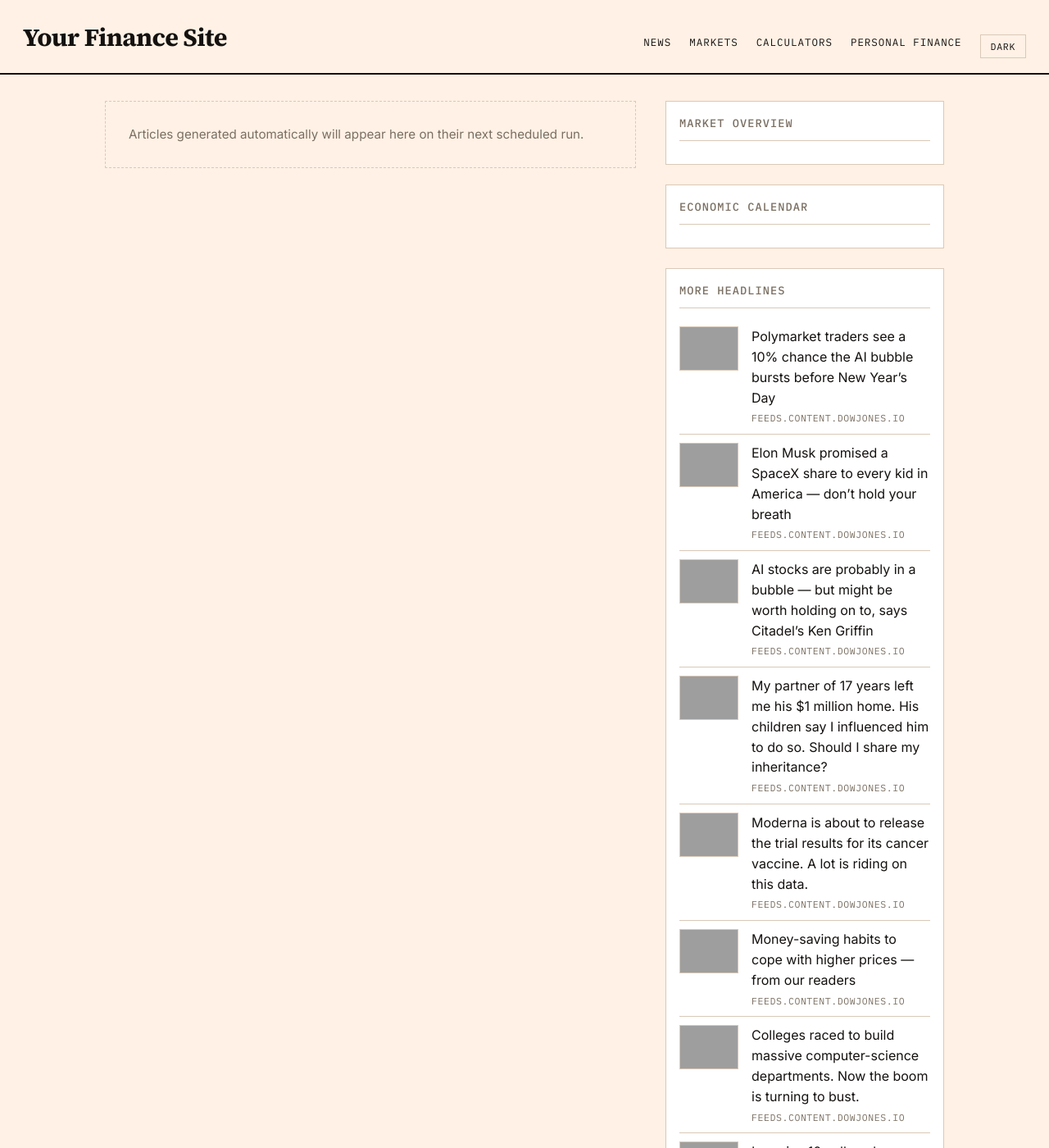
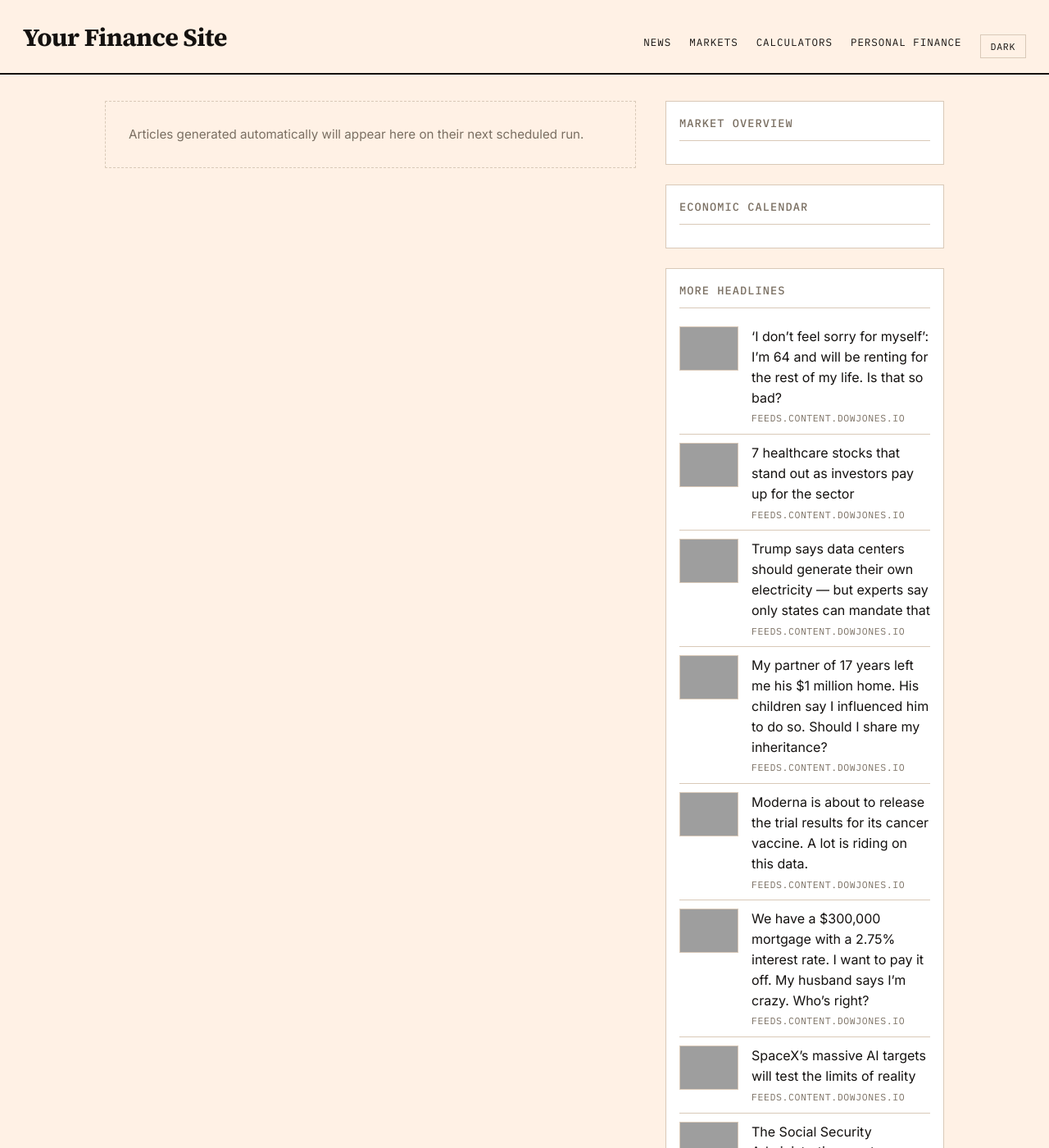
Before and after one commit to GlobTechCo/globtechco.github.io, a Jekyll site: the page built from index.html, in a window 1280 px wide and 1400 px high, cut to the strip 0-1400 px from the top of the window. Shown: the whole strip at 82% size. Built offline with Jekyll 4.4.1, drawn with Linux system fonts in a browser that asks for light colours; a script that is not in the unit is left out; the list of posts is cut into pages by our own code; some of the changed text lies outside the part shown; grey boxes are pictures that could not be loaded.

Commit message:
Auto-content update 2026-10-21

```diff
--- a/_data/aggregator.yml
+++ b/_data/aggregator.yml
@@ -1,50 +1,50 @@
-- title: "Polymarket traders see a 10% chance the AI bubble bursts before New Year\u2019s Day"
-  link: "https://www.marketwatch.com/story/polymarket-traders-see-a-10-chance-the-ai-bubble-bursts-before-new-years-day-ad33258b?mod=mw_rss_topstories"
+- title: "\u2018I don\u2019t feel sorry for myself\u2019: I\u2019m 64 and will be renting for the rest of my life. Is that so bad?"
+  link: "https://www.marketwatch.com/story/my-husband-suffered-a-massive-stroke-at-53-im-64-and-will-rent-for-the-rest-of-my-life-but-im-still-hopeful-46bd6ce9?mod=mw_rss_topstories"
   source: "feeds.content.dowjones.io"
-  pubdate: "Wed, 21 Oct 2026 15:59:00 GMT"
-  image: "https://images.mktw.net/im-57386204"
-- title: "Elon Musk promised a SpaceX share to every kid in America \u2014 don\u2019t hold your breath"
-  link: "https://www.marketwatch.com/story/elon-musk-promised-a-spacex-share-to-every-kid-in-america-dont-hold-your-breath-d6572cdf?mod=mw_rss_topstories"
+  pubdate: "Wed, 21 Oct 2026 21:00:00 GMT"
+  image: "https://images.mktw.net/im-27247005"
+- title: "7 healthcare stocks that stand out as investors pay up for the sector"
+  link: "https://www.marketwatch.com/story/7-healthcare-stocks-that-stand-out-as-investors-pay-up-for-the-sector-d9b0c173?mod=mw_rss_topstories"
   source: "feeds.content.dowjones.io"
-  pubdate: "Wed, 21 Oct 2026 15:50:00 GMT"
-  image: "https://images.mktw.net/im-21652349"
-- title: "AI stocks are probably in a bubble \u2014 but might be worth holding on to, says Citadel\u2019s Ken Griffin"
-  link: "https://www.marketwatch.com/story/ai-stocks-are-probably-in-a-bubble-but-might-be-worth-holding-onto-says-citadels-ken-griffin-87f535ce?mod=mw_rss_topstories"
+  pubdate: "Wed, 21 Oct 2026 20:59:00 GMT"
+  image: "https://images.mktw.net/im-71455519"
+- title: "Trump says data centers should generate their own electricity \u2014 but experts say only states can mandate that"
+  link: "https://www.marketwatch.com/story/trump-says-data-centers-should-generate-their-own-electricity-but-experts-say-only-states-can-mandate-that-415dcaad?mod=mw_rss_topstories"
   source: "feeds.content.dowjones.io"
-  pubdate: "Wed, 21 Oct 2026 15:27:00 GMT"
-  image: "https://images.mktw.net/im-80048828"
+  pubdate: "Wed, 21 Oct 2026 20:37:00 GMT"
+  image: "https://images.mktw.net/im-03800189"
 - title: "My partner of 17 years left me his $1 million home. His children say I influenced him to do so. Should I share my inheritance?"
   link: "https://www.marketwatch.com/story/my-unmarried-partner-of-17-years-left-me-his-1-1-million-home-his-three-children-are-livid-should-i-share-my-inheritance-a11d593d?mod=mw_rss_topstories"
   source: "feeds.content.dowjones.io"
-  pubdate: "Wed, 21 Oct 2026 15:15:00 GMT"
+  pubdate: "Wed, 21 Oct 2026 20:31:00 GMT"
   image: "https://images.mktw.net/im-96138879"
 - title: "Moderna is about to release the trial results for its cancer vaccine. A lot is riding on this data."
   link: "https://www.marketwatch.com/story/moderna-is-about-to-release-the-trial-results-for-its-cancer-vaccine-a-lot-is-riding-on-this-data-ccbf8c9c?mod=mw_rss_topstories"
   source: "feeds.content.dowjones.io"
-  pubdate: "Wed, 21 Oct 2026 15:00:00 GMT"
+  pubdate: "Wed, 21 Oct 2026 20:18:00 GMT"
   image: "https://images.mktw.net/im-14131970"
-- title: "Money-saving habits to cope with higher prices \u2014 from our readers"
-  link: "https://www.marketwatch.com/story/money-saving-hacks-to-cope-with-higher-prices-from-our-readers-a092767e?mod=mw_rss_topstories"
+- title: "We have a $300,000 mortgage with a 2.75% interest rate. I want to pay it off. My husband says I\u2019m crazy. Who\u2019s right?"
+  link: "https://www.marketwatch.com/story/we-have-a-300-000-mortgage-with-a-2-75-interest-rate-i-want-to-pay-it-off-my-husband-says-im-crazy-whos-right-4ed15226?mod=mw_rss_topstories"
   source: "feeds.content.dowjones.io"
-  pubdate: "Wed, 21 Oct 2026 14:49:00 GMT"
-  image: "https://images.mktw.net/im-66111298"
-- title: "Colleges raced to build massive computer-science departments. Now the boom is turning to bust."
-  link: "https://www.marketwatch.com/story/colleges-raced-to-build-massive-computer-science-departments-now-the-boom-is-turning-to-bust-692cfe37?mod=mw_rss_topstories"
+  pubdate: "Wed, 21 Oct 2026 20:15:00 GMT"
+  image: "https://images.mktw.net/im-37061158"
+- title: "SpaceX\u2019s massive AI targets will test the limits of reality"
+  link: "https://www.marketwatch.com/story/spacexs-massive-ai-targets-will-test-the-limits-of-reality-4f23a624?mod=mw_rss_topstories"
   source: "feeds.content.dowjones.io"
-  pubdate: "Wed, 21 Oct 2026 14:46:00 GMT"
-  image: "https://images.mktw.net/im-39955150"
-- title: "I receive 10 calls a day promising me $15,000 loans at 8% interest. Are these legitimate offers?"
-  link: "https://www.marketwatch.com/story/im-naturally-skeptical-i-receive-10-calls-a-day-offering-me-15-000-loans-at-8-interest-is-this-a-scam-825c3431?mod=mw_rss_topstories"
+  pubdate: "Wed, 21 Oct 2026 20:15:00 GMT"
+  image: "https://images.mktw.net/im-89434829"
+- title: "The Social Security Administration wants more babies signed up for \u2018Trump accounts.\u2019 But there\u2019s still a catch."
+  link: "https://www.marketwatch.com/story/the-social-security-administration-wants-more-babies-signed-up-for-trump-accounts-but-theres-still-a-catch-4096f16e?mod=mw_rss_topstories"
   source: "feeds.content.dowjones.io"
-  pubdate: "Wed, 21 Oct 2026 14:45:00 GMT"
-  image: "https://images.mktw.net/im-04384503"
-- title: "Time for a Micron mindset shift? Here\u2019s how to navigate the new AI landscape."
-  link: "https://www.marketwatch.com/story/time-for-a-micron-mindset-shift-heres-how-to-navigate-the-new-ai-landscape-09395ac8?mod=mw_rss_topstories"
+  pubdate: "Wed, 21 Oct 2026 20:01:00 GMT"
+  image: "https://images.mktw.net/im-00292967"
+- title: "\u2018Super\u2019 El Ni\u00f1o may soon make your coffee super expensive"
+  link: "https://www.marketwatch.com/story/super-el-nino-risks-driving-up-the-price-of-your-caffeine-fix-bb1d58b1?mod=mw_rss_topstories"
   source: "feeds.content.dowjones.io"
-  pubdate: "Wed, 21 Oct 2026 14:33:00 GMT"
-  image: "https://images.mktw.net/im-63116555"
-- title: "\u2018I don\u2019t feel sorry for myself\u2019: I\u2019m 64 and will be renting for the rest of my life. Is that so bad?"
-  link: "https://www.marketwatch.com/story/my-husband-suffered-a-massive-stroke-at-53-im-64-and-will-rent-for-the-rest-of-my-life-but-im-still-hopeful-46bd6ce9?mod=mw_rss_topstories"
+  pubdate: "Wed, 21 Oct 2026 19:24:00 GMT"
+  image: "https://images.mktw.net/im-52843333"
+- title: "Medicare is a bargain. What America can\u2019t afford is private health insurance."
+  link: "https://www.marketwatch.com/story/medicare-is-a-bargain-what-america-cant-afford-is-private-health-insurance-8a834023?mod=mw_rss_topstories"
   source: "feeds.content.dowjones.io"
-  pubdate: "Wed, 21 Oct 2026 14:15:00 GMT"
-  image: "https://images.mktw.net/im-27247005"
+  pubdate: "Wed, 21 Oct 2026 16:34:00 GMT"
+  image: "https://images.mktw.net/im-93908222"
```
